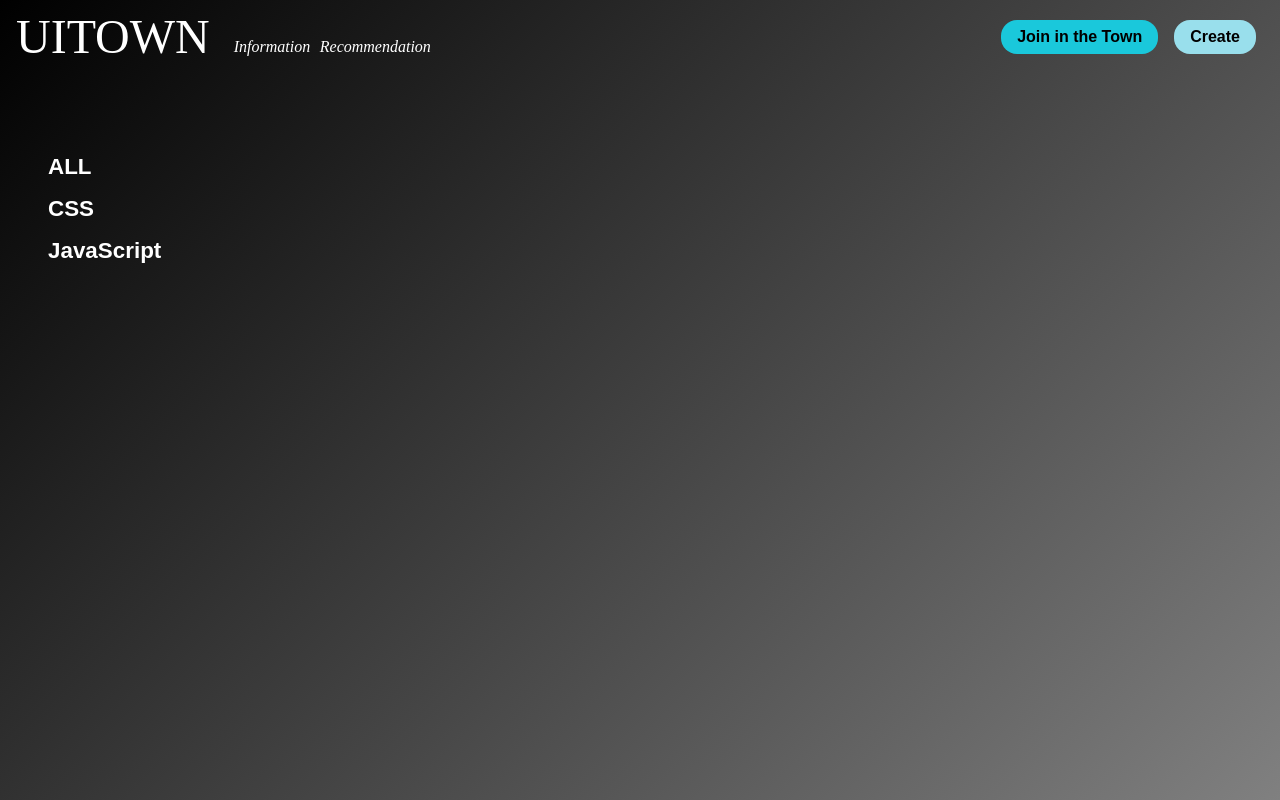
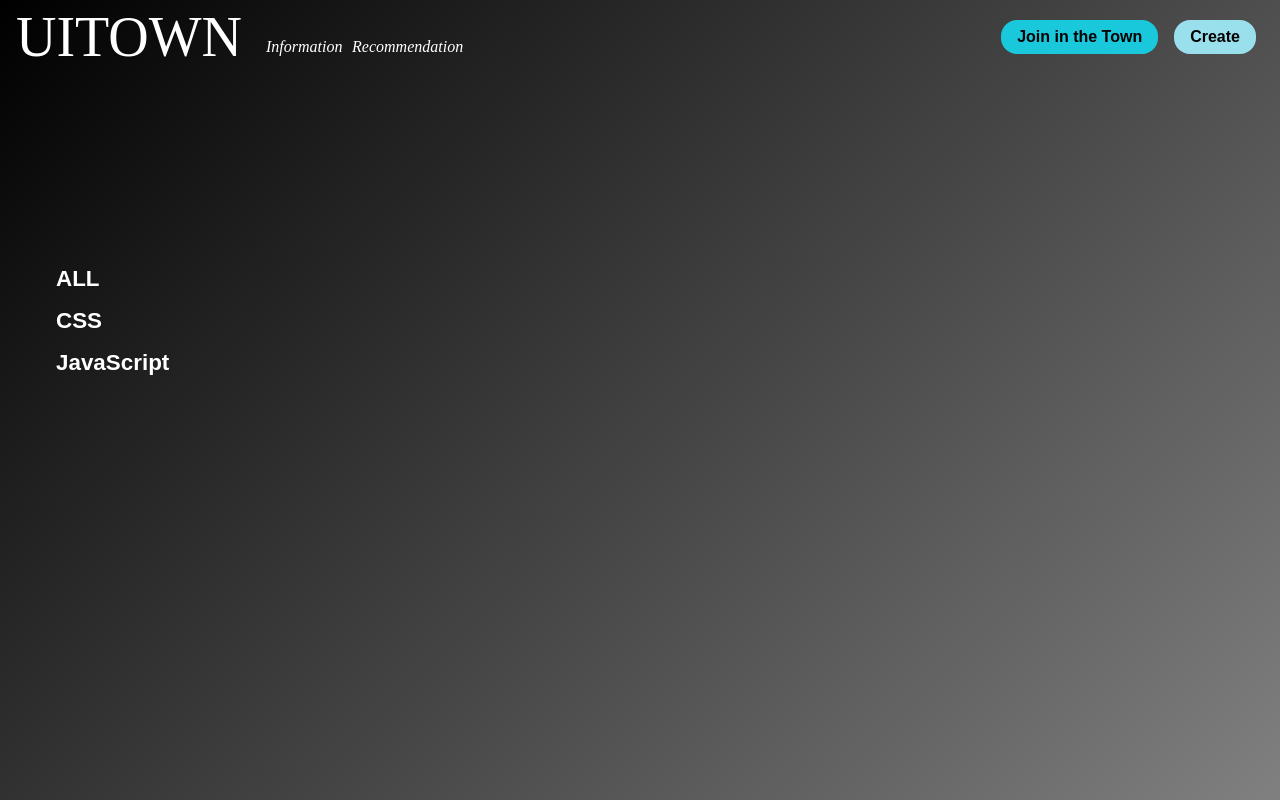
Before and after one commit to WhiteZh/UI-Town-Frontend, a Vue app: page / in a window 1280 px wide. Built offline with nearby package versions, Linux system fonts and the light colour scheme; a web font is replaced by a local one.

Commit message:
small visual changes

```diff
--- a/src/components/DropDown.vue
+++ b/src/components/DropDown.vue
@@ -27,9 +27,9 @@
 }
 
 .drop-down-btn {
-  padding: 0.5rem 1rem;
+  padding: 0.5rem 1.5rem;
   margin: 0;
-  width: 8rem;
+  width: 7.3rem;
   display: inline-block;
   cursor: pointer;
   font-size: 1.4rem;
--- a/src/components/NavigationBar.vue
+++ b/src/components/NavigationBar.vue
@@ -23,7 +23,7 @@
 }
 
 .home-title {
-  font-size: 3rem;
+  font-size: 3.5rem;
   color: white;
   margin-right: 1.5rem;
   font-family: "Zhi Mang Xing",serif;
--- a/src/views/HomeView.vue
+++ b/src/views/HomeView.vue
@@ -23,7 +23,7 @@
 <template>
     <NavigationBar/>
     <main>
-        <div style="height: 5rem;"></div>
+        <div style="height: 12rem;"></div>
         <DropDown>ALL</DropDown>
         <DropDown :list="CSS_attribute">CSS</DropDown>
         <DropDown :list="JS_attribute">JavaScript</DropDown>
```
